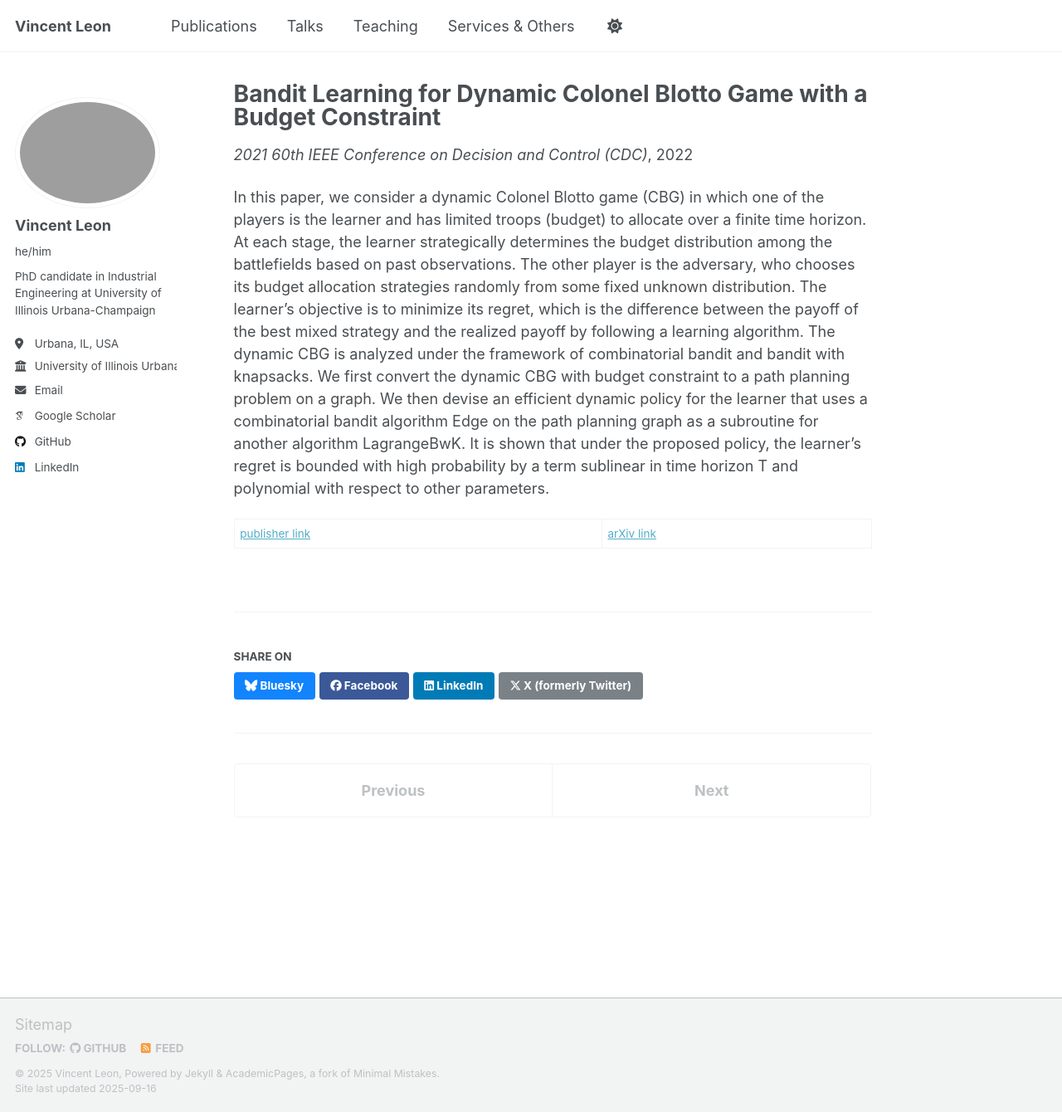
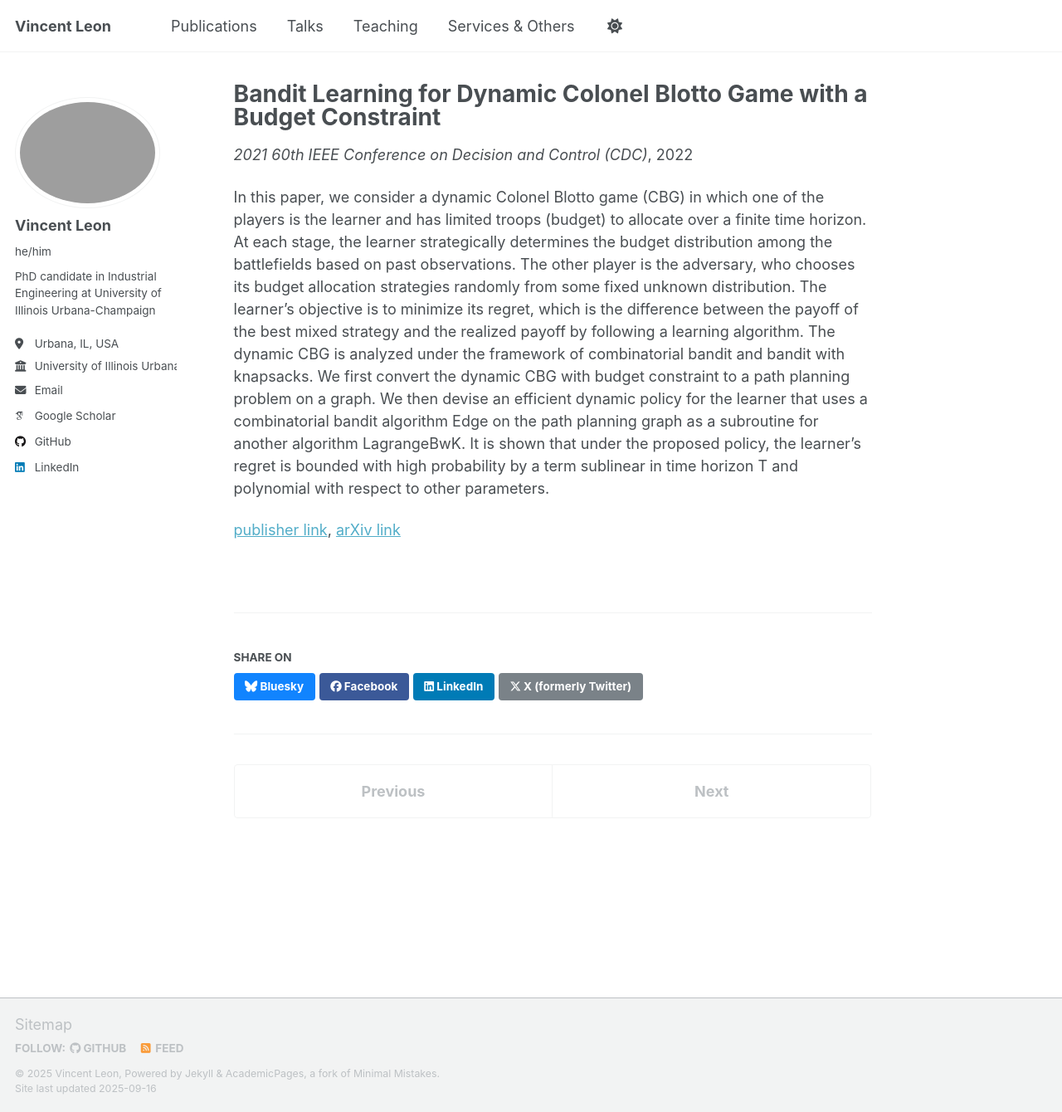
Before and after one commit to vin-leon/vin-leon.github.io, a Jekyll site: the page built from _publications/2021-learning-cbg-cdc.md, in a window 1280 px wide and 1340 px high. Shown: the whole window at 83% size. Built offline with Jekyll 4.4.1, drawn with Linux system fonts in a browser that asks for light colours; some web fonts are replaced; a script that is not in the unit is left out.

```diff
--- a/_publications/2021-learning-cbg-cdc.md
+++ b/_publications/2021-learning-cbg-cdc.md
@@ -13,4 +13,4 @@ venue: '2021 60th IEEE Conference on Decision and Control (CDC)'
 
 In this paper, we consider a dynamic Colonel Blotto game (CBG) in which one of the players is the learner and has limited troops (budget) to allocate over a finite time horizon. At each stage, the learner strategically determines the budget distribution among the battlefields based on past observations. The other player is the adversary, who chooses its budget allocation strategies randomly from some fixed unknown distribution. The learner's objective is to minimize its regret, which is the difference between the payoff of the best mixed strategy and the realized payoff by following a learning algorithm. The dynamic CBG is analyzed under the framework of combinatorial bandit and bandit with knapsacks. We first convert the dynamic CBG with budget constraint to a path planning problem on a graph. We then devise an efficient dynamic policy for the learner that uses a combinatorial bandit algorithm Edge on the path planning graph as a subroutine for another algorithm LagrangeBwK. It is shown that under the proposed policy, the learner's regret is bounded with high probability by a term sublinear in time horizon T and polynomial with respect to other parameters.
 
-[publisher link](https://doi.org/10.1109/CDC45484.2021.9683087) | [arXiv link](https://arxiv.org/abs/2103.12833)
+[publisher link](https://doi.org/10.1109/CDC45484.2021.9683087), [arXiv link](https://arxiv.org/abs/2103.12833)
```
